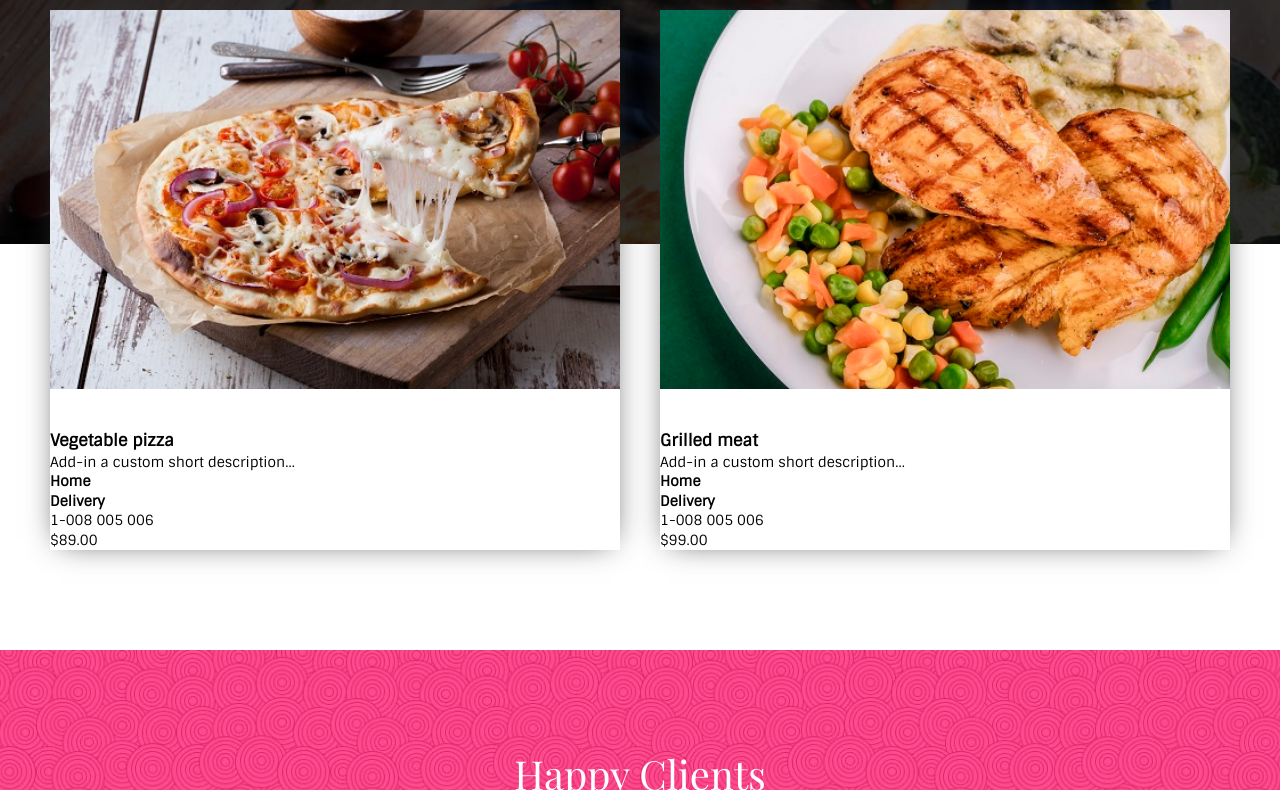
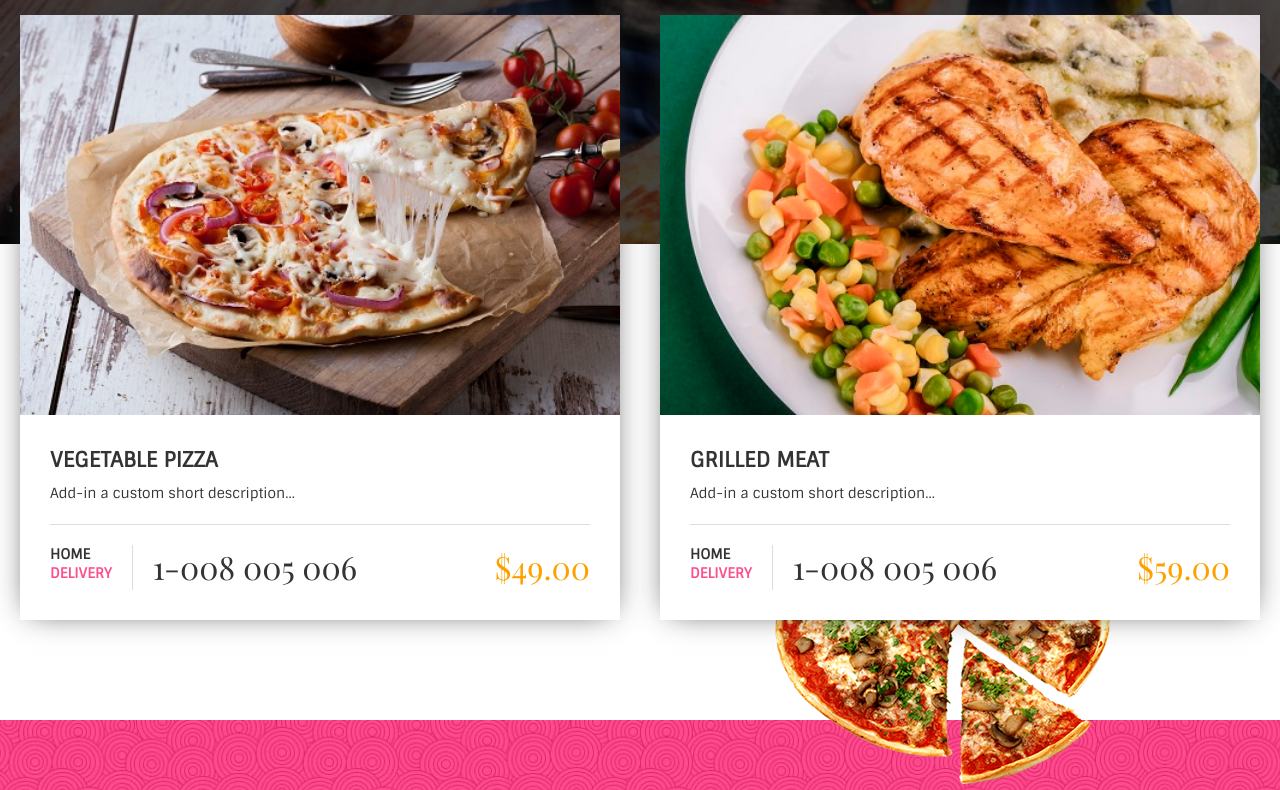
Before and after one commit to markost2549/luxury-restaurant, a website: page index.html in a window 1280 px wide. Shown: the part 829-1619 px from the top of the page. Drawn offline with nearby package versions, Linux system fonts and the light colour scheme; files that its build step writes are made by us from their sources.

Commit message:
Finished card content style and added pizza photo

```diff
--- a/assets/scss/_header.scss
+++ b/assets/scss/_header.scss
@@ -5,6 +5,7 @@
   background-color: #fff;
   top: 0;
   padding: 1rem;
+  z-index: 10;
 
   #main-navbar {
     display: flex;
--- a/assets/scss/_specials.scss
+++ b/assets/scss/_specials.scss
@@ -20,8 +20,8 @@
     height: 400px;
     width: 100%;
     position: absolute;
-    background-color: black;
-    opacity: 0.8;
+    background-color: #000;
+    opacity: 0.7;
     z-index: -1;
   }
 
@@ -29,9 +29,10 @@
     h2 {
       font-family: utilities.$secoundary-font;
       color: #fff;
+      font-weight: 600;
       text-align: center;
-      padding: 80px 0 30px;
-      font-size: 2.5rem;
+      padding: 90px 0 30px;
+      font-size: 2.3rem;
     }
 
     .today-menu {
@@ -43,18 +44,71 @@
 
       .card {
         margin: 0 20px;
+        color: #333;
+        background-color: #fff;
         font-family: utilities.$primary-font;
         box-shadow: 0 0 30px -10px #333;
+        z-index: 1;
 
         .photo {
-          height: 420px;
-          width: 570px;
+          height: 400px;
+          width: 600px;
+          overflow: hidden;
 
           img {
-            width: 100%;
+            height: 100%;
+          }
+        }
+
+        .content {
+          padding: 30px;
+
+          h3 {
+            font-size: 1.3rem;
+            text-transform: uppercase;
+          }
+
+          p {
+            padding: 10px 0 20px;
+          }
+
+          .delivery {
+            display: flex;
+            border-top: 1px solid #ddd;
+            padding-top: 20px;
+
+            h4 {
+              text-transform: uppercase;
+
+              span {
+                color: utilities.$secoundary-color;
+              }
+            }
+
+            .phone,
+            .price {
+              font-family: utilities.$secoundary-font;
+              font-size: 2rem;
+            }
+
+            .phone {
+              border-left: 1px solid #ddd;
+              margin: 0 auto 0 20px;
+              padding-left: 20px;
+            }
+
+            .price {
+              color: utilities.$primary-color;
+            }
           }
         }
       }
     }
   }
+
+  .pizza {
+    position: absolute;
+    bottom: -70px;
+    right: 170px;
+  }
 }
--- a/index.html
+++ b/index.html
@@ -127,11 +127,11 @@
                 <h3>Vegetable pizza</h3>
                 <p>Add-in a custom short description…</p>
               </div>
-              <div>
+              <div class="delivery">
                 <h4>Home <br />
                 <span>Delivery</span></h4>
                 <div class="phone">1-008 005 006</div>
-                <div class="price">$89.00</div>
+                <div class="price">$49.00</div>
               </div>
             </div>
           </div>
@@ -144,15 +144,18 @@
                 <h3>Grilled meat</h3>
                 <p>Add-in a custom short description…</p>
               </div>
-              <div>
+              <div class="delivery">
                 <h4>Home <br />
                 <span>Delivery</span></h4>
                 <div class="phone">1-008 005 006</div>
-                <div class="price">$99.00</div>
+                <div class="price">$59.00</div>
               </div>
             </div>
           </div>
         </div>
+      </div>
+      <div class="pizza">
+        <img src="./assets/images/fast-food-pizza.png" alt="pizza" />
       </div>
     </section>
     <section id="food-menu"></section>
```
Also changed, not shown: README.md, assets/images/fast-food-pizza.png (added).
